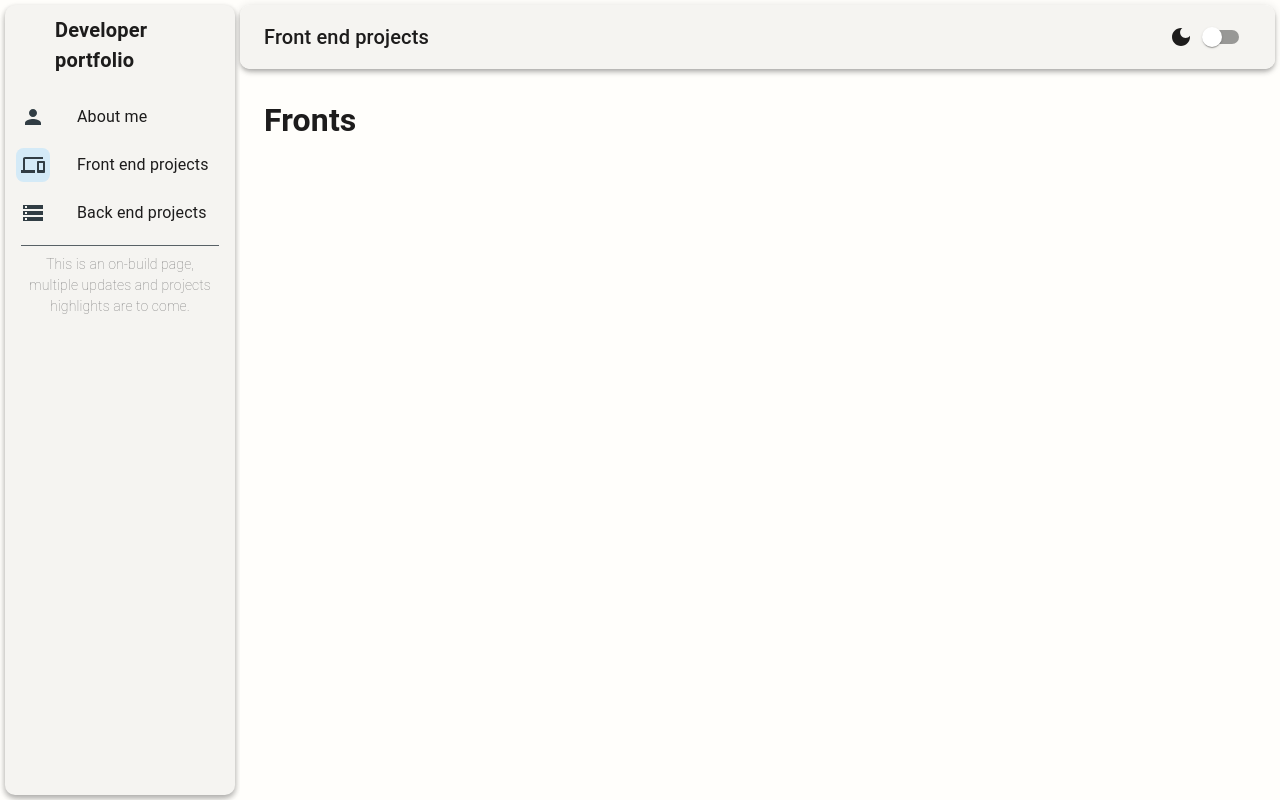
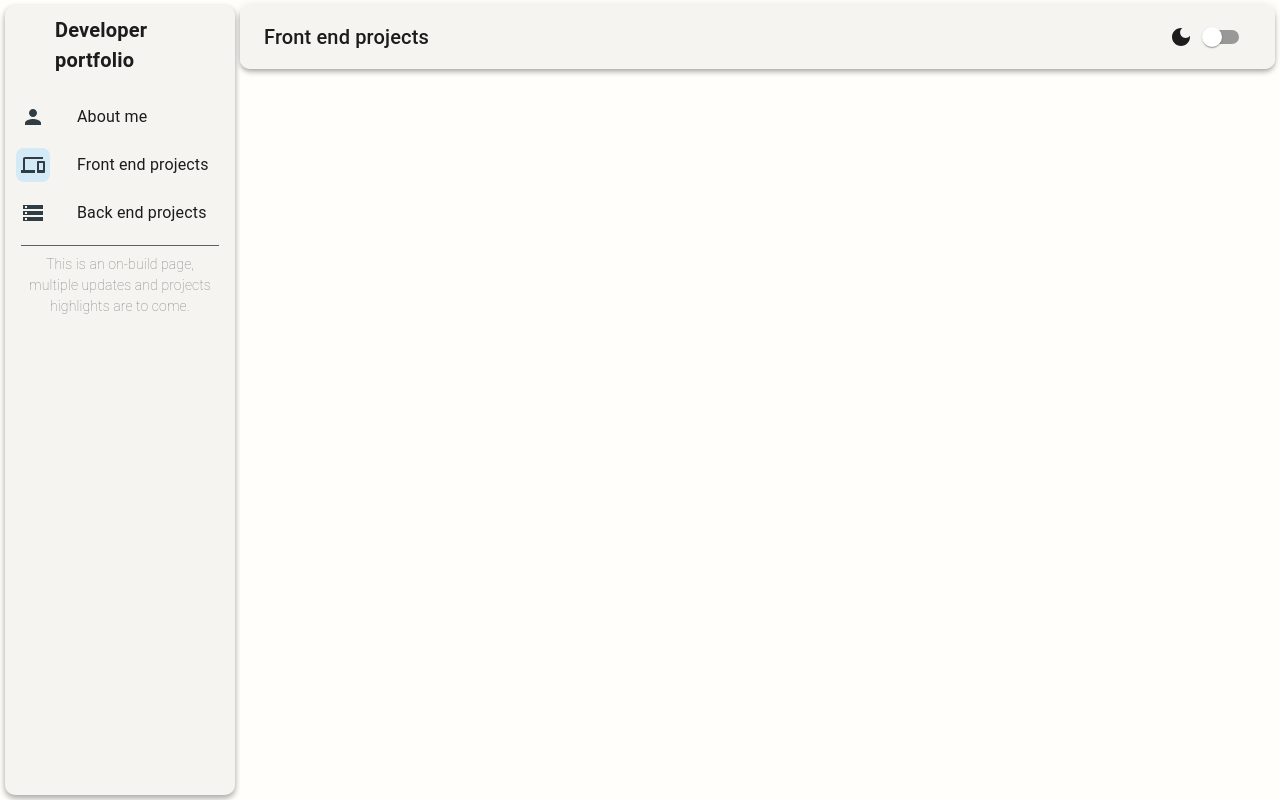
Before and after one commit to fernandoG494/dev-portfolio-v2, a React (Vite) app: page /front-projects in a window 1280 px wide. Built offline with nearby package versions, Linux system fonts and the light colour scheme.

Commit message:
last commit

```diff
--- a/src/pages/FrontEndProjects.tsx
+++ b/src/pages/FrontEndProjects.tsx
@@ -1,5 +1,5 @@
 const FrontEndProjects = () => {
-  return <h1>Fronts</h1>;
+  return <h1></h1>;
 };
 
 export default FrontEndProjects;
```
